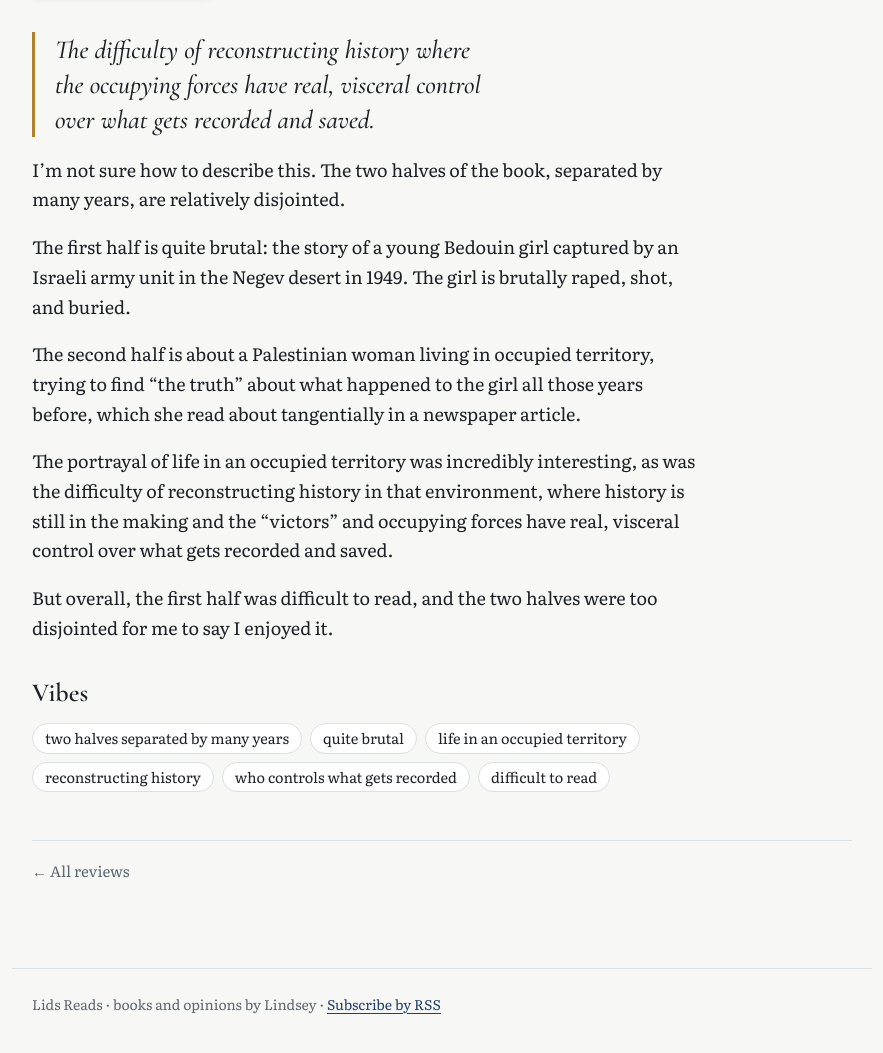
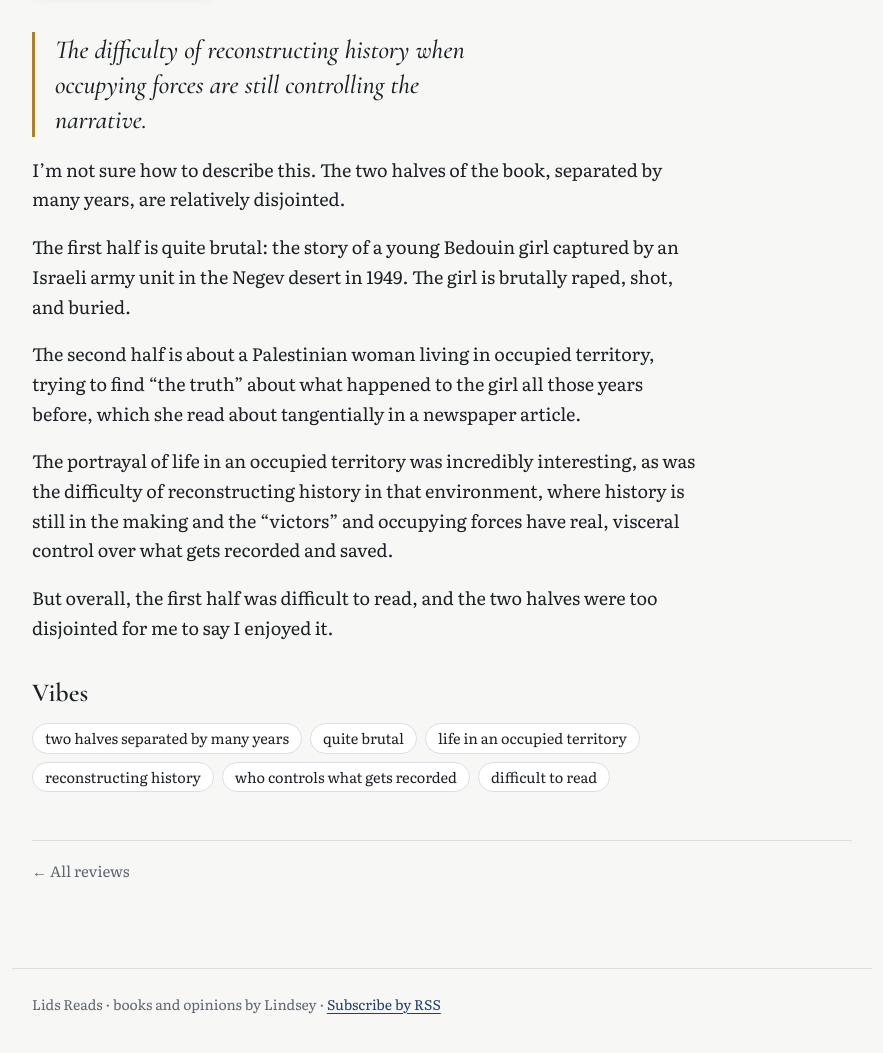
Before and after one commit to itslids/lids-reads, a Jekyll site: the page built from _reviews/minor-detail.md, in a window 1280 px wide, cut to the strip 401-1457 px from the top of the page. Shown: the top 1053 px of the strip, without its empty margins (198-1081 px from the left). Built offline with Jekyll 4.4.1, drawn with Linux system fonts in a browser that asks for light colours.

Commit message:
Minor Detail: new card line
Co-Authored-By: Claude Opus 5.5 <noreply@anthropic.com>
Claude-Session: https://claude.ai/code/session_01KQUtxsnzFSGzaczL2XHNeD

```diff
--- a/_reviews/minor-detail.md
+++ b/_reviews/minor-detail.md
@@ -7,7 +7,7 @@ rating: 3.5
 format: "physical"
 cover: "https://assets.hardcover.app/external_data/49419262/af8fda64b4dd74c1f8d3350a4573b6cff0191be3.jpeg"
 genre: "Literary fiction"
-verdict: "The difficulty of reconstructing history where the occupying forces have real, visceral control over what gets recorded and saved."
+verdict: "The difficulty of reconstructing history when occupying forces are still controlling the narrative."
 vibes:
   - "two halves separated by many years"
   - "quite brutal"
```
